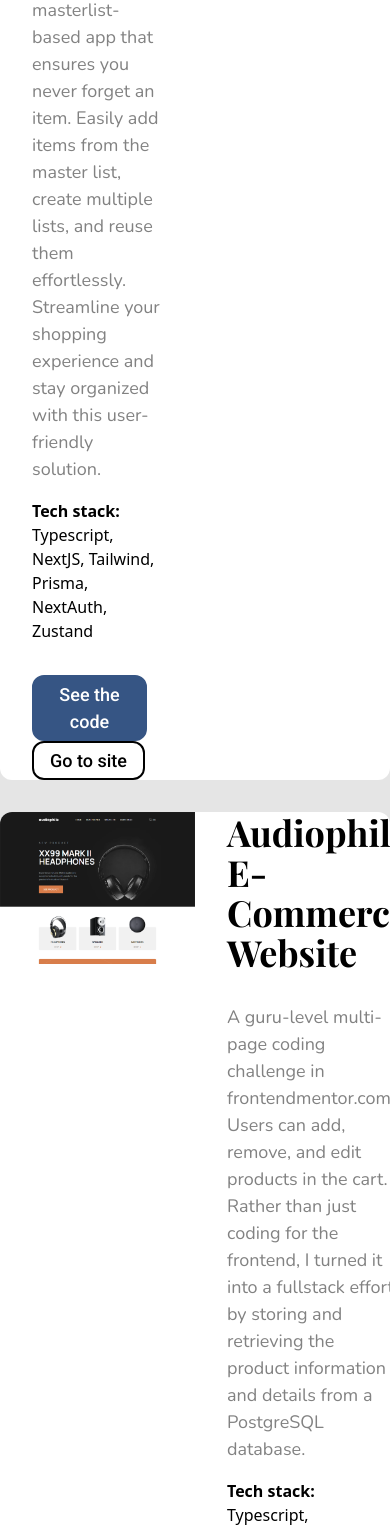
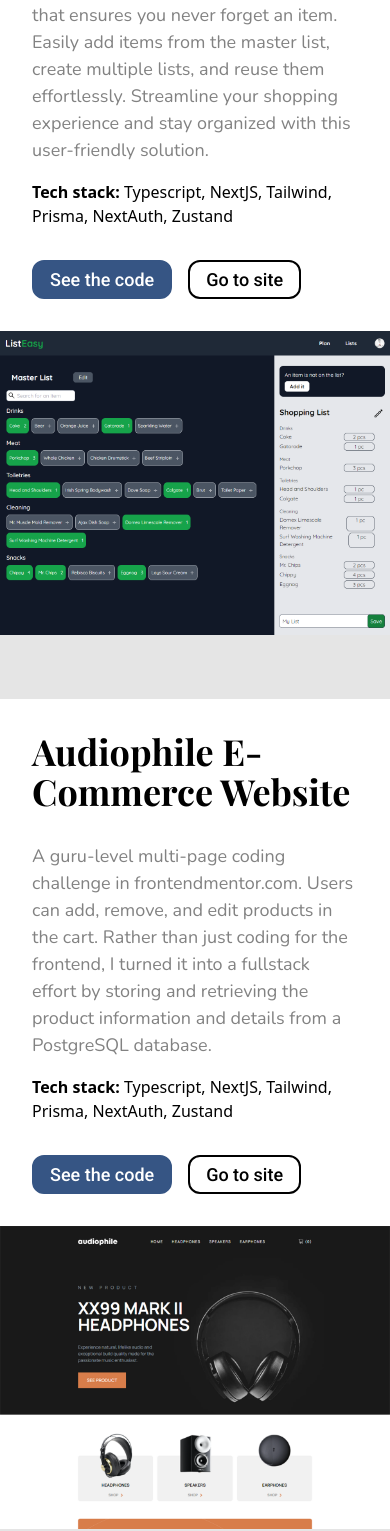
Before and after one commit to lemreyes/portfolio2024, a React (Vite) app: page / in a window 390 px wide. Shown: the part 2431-3962 px from the top of the page. Built offline with nearby package versions, Linux system fonts and the light colour scheme.

Commit message:
Projects mobile layout

```diff
--- a/src/components/Projects.tsx
+++ b/src/components/Projects.tsx
@@ -8,9 +8,9 @@ export default function Projects() {
         <h2 className="playfair text-5xl font-bold leading-[72px]">Projects</h2>
         <div className="h-1 bg-accent w-36">&nbsp;</div>
       </div>
-      <article className="mt-8 flex flex-row bg-white rounded-xl">
-        <div className="flex flex-col items-start justify-center w-1/2 px-8">
-          <h2 className="playfair text-4xl mb-8">ListEasy</h2>
+      <article className="mt-8 flex flex-col tablet:flex-row bg-white rounded-0 tablet:rounded-xl mb-8 tablet:mb-0">
+        <div className="flex flex-col items-start justify-center w-full tablet:w-1/2 px-8 mb-8 tablet:mb-0">
+          <h2 className="playfair text-4xl mt-8 tablet:mt-0 mb-8">ListEasy</h2>
           <p className="nunito text-lg leading-[150%] text-regularText text-left mb-4">
             Meet your new go-to shopping companion – a masterlist-based app that
             ensures you never forget an item. Easily add items from the master
@@ -31,23 +31,23 @@ export default function Projects() {
             </button>
           </div>
         </div>
-        <div className="w-1/2 h-auto">
+        <div className="w-full tablet:w-1/2 h-auto">
           <img
             src={list_easy_screencap}
             alt="List Easy app screenshot"
-            className="w-full h-auto rounded-r-xl"
+            className="w-full h-auto rounded-0 tablet:rounded-r-xl"
           />
         </div>
       </article>
-      <article className="mt-8 flex flex-row bg-white rounded-xl">
-        <div className="w-1/2">
+      <article className="mt-8 flex flex-col tablet:flex-row bg-white rounded-0 tablet:rounded-xl">
+        <div className="w-full tablet:w-1/2 order-last tablet:order-first">
           <img
             src={audiophile_screencap}
             alt="Audiophile screenshot"
-            className="w-full h-auto rounded-l-xl"
+            className="w-full h-auto rounded-0 tablet:rounded-l-xl"
           />
         </div>
-        <div className="flex flex-col items-start justify-center w-1/2 px-8">
+        <div className="flex flex-col items-start justify-center w-full tablet:w-1/2 px-8 order-first tablet:order-last mt-8 tablet:mt-0 mb-8 tablet:mb-0">
           <h2 className="playfair text-4xl mb-8">
             Audiophile E-Commerce Website
           </h2>
```
